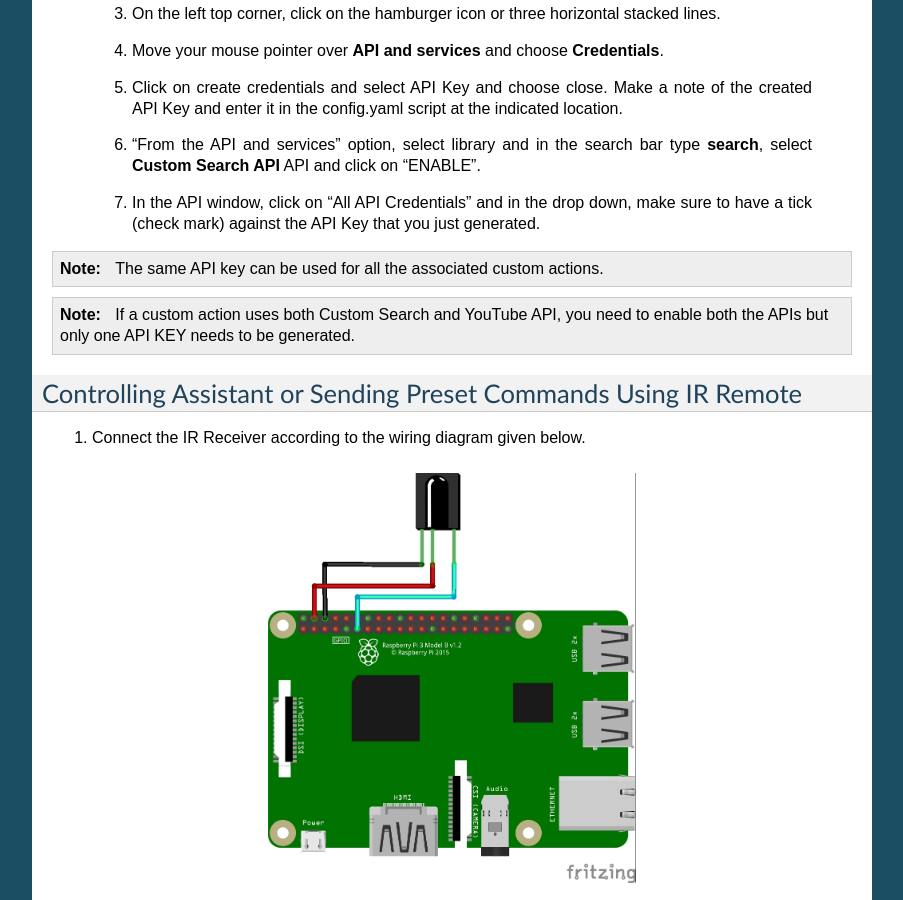
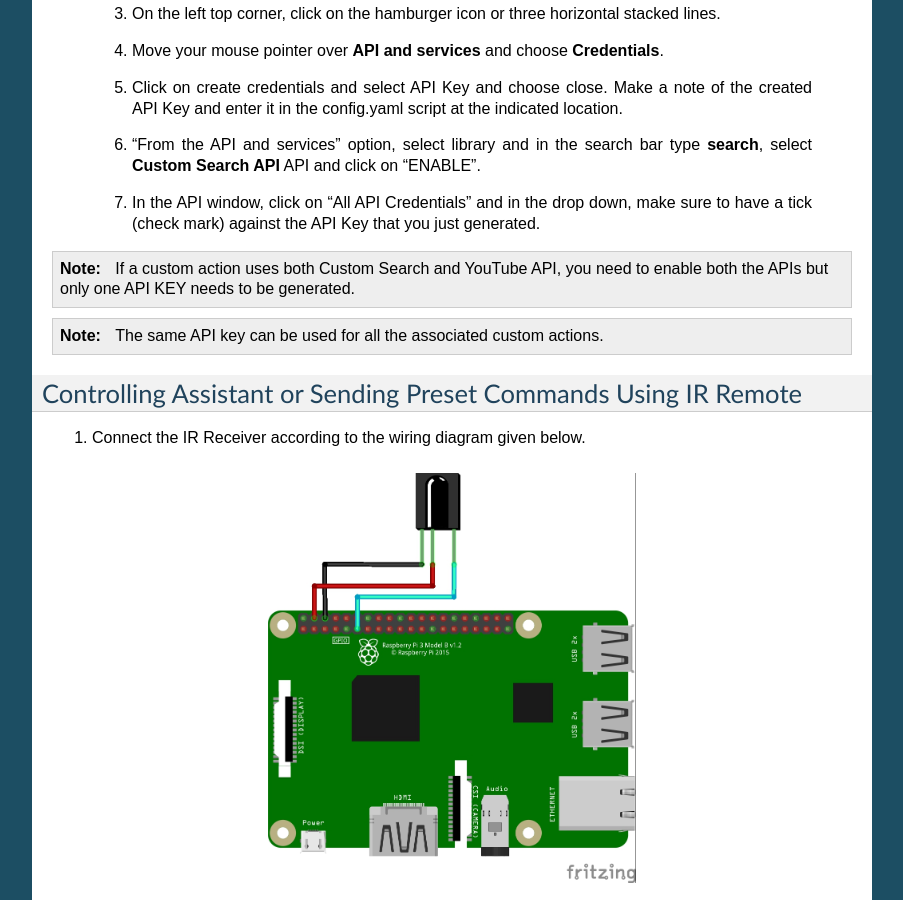
Before and after one commit to shivasiddharth/GassistPi-Documentation, a Sphinx documentation site: the page built from docs/customization.rst, in a window 1280 px wide and 900 px high, scrolled down 2068 px. Shown: the whole window, without its empty margins (198-1101 px from the left). Built offline with Sphinx 7.4.7, drawn with Linux system fonts in a browser that asks for light colours.

```diff
--- a/docs/customization.rst
+++ b/docs/customization.rst
@@ -114,10 +114,9 @@ Adding YouTube Data API and Generating API Key
  6. "From the API and services" option, select library and in the search bar type **search**, select **Custom Search API** API and click on "ENABLE".
  7. In the API window, click on "All API Credentials" and in the drop down, make sure to have a tick (check mark) against the API Key that you just generated.
 
-.. note:: The same API key can be used for all the associated custom actions.
-
 .. note:: If a custom action uses both Custom Search and YouTube API, you need to enable both the APIs but only one API KEY needs to be generated.
 
+.. note:: The same API key can be used for all the associated custom actions.
 
 
 Controlling Assistant or Sending Preset Commands Using IR Remote
```
